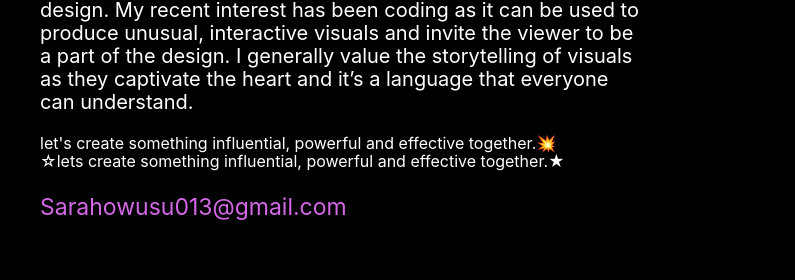
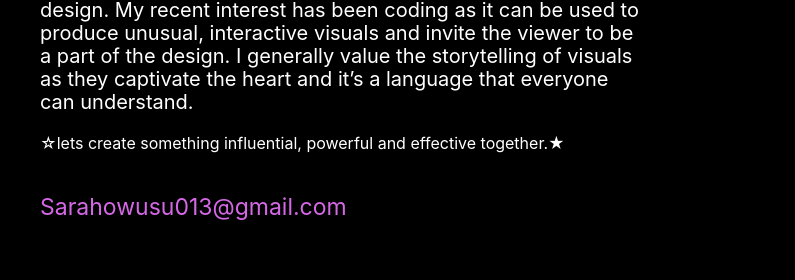
Before and after one commit to sarahowusu013/sarahowusu, a plain HTML site: page AboutMe.html in a window 1280 px wide. Shown: the part 306-586 px from the top of the page, 0-795 px from the left. Drawn offline with Linux system fonts and the light colour scheme.

Commit message:
AboutMe.html

```diff
--- a/AboutMe.html
+++ b/AboutMe.html
@@ -29,8 +29,6 @@
       </p>
       <div class="create">
         <p>
-          let's create something influential, powerful and effective together.💥
-      </p>
         ☆lets create something influential, powerful and effective together.★
         </p>
       </div>
```
